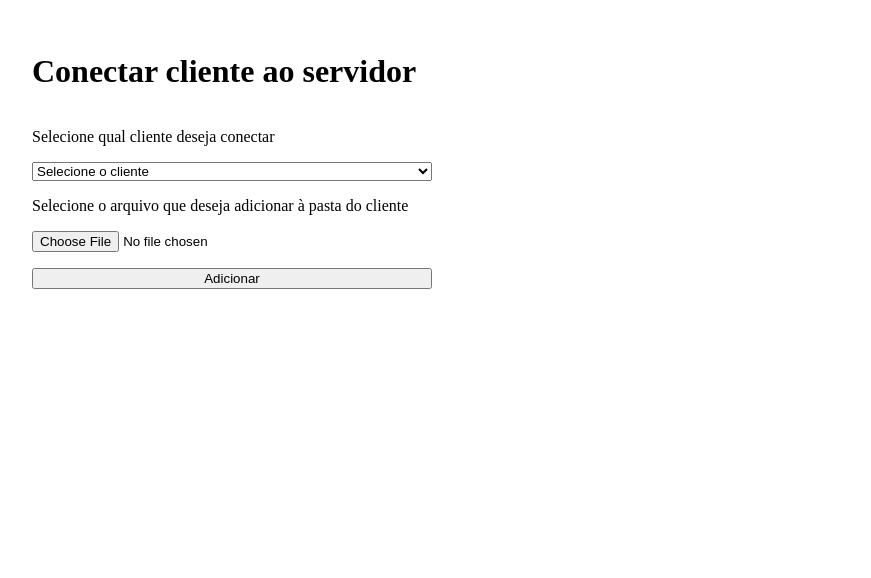
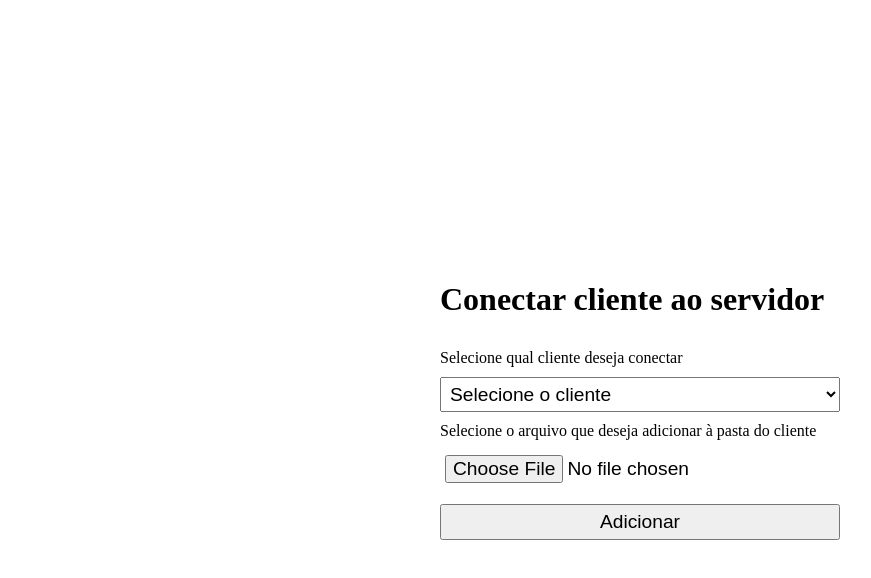
Before and after one commit to GabrielAAADS/FileSharing, a React (Create React App) app in the folder frontend/: page /add in a window 1280 px wide. Shown: the top 578 px of the page, without its empty margins (0-871 px from the left). Built offline with nearby package versions, Linux system fonts and the light colour scheme; the HTML template or start-up script is replaced by a standard one.

Commit message:
update styles

```diff
--- a/frontend/src/App.css
+++ b/frontend/src/App.css
@@ -1,38 +1,30 @@
-.App {
-  text-align: center;
+.container {
+  /* flex: 1; */
+  display: flex;
+  justify-content: center;
+  align-items: center;
+  min-height: 100vh;
 }
 
-.App-logo {
-  height: 40vmin;
-  pointer-events: none;
+.subcontainer {
+  display: flex;
+  flex-direction: column;
+  max-width: 25rem;
+  width: 100%;
+  margin: 1rem;
 }
 
-@media (prefers-reduced-motion: no-preference) {
-  .App-logo {
-    animation: App-logo-spin infinite 20s linear;
-  }
+input, select {
+  font-size: 1.2rem;
+  padding: 5px;
 }
 
-.App-header {
-  background-color: #282c34;
-  min-height: 100vh;
-  display: flex;
-  flex-direction: column;
-  align-items: center;
-  justify-content: center;
-  font-size: calc(10px + 2vmin);
-  color: white;
+button {
+  font-size: 1.2rem;
+  padding: 5px;
+  margin-top: 1rem;
 }
 
-.App-link {
-  color: #61dafb;
+p {
+  margin: 10px 0;
 }
-
-@keyframes App-logo-spin {
-  from {
-    transform: rotate(0deg);
-  }
-  to {
-    transform: rotate(360deg);
-  }
-}
--- a/frontend/src/pages/Add/index.js
+++ b/frontend/src/pages/Add/index.js
@@ -41,6 +41,7 @@ function Add() {
 
   return (
     <div className="container">
+      <div className="subcontainer">
         <h1>Conectar cliente ao servidor</h1>
         <p>Selecione qual cliente deseja conectar</p>
         <select value={id+1} onChange={v => setId(v.target.value - 1)}>
@@ -54,6 +55,7 @@ function Add() {
         {preview && <img src={preview} alt="Preview" width="100px" />}
         <button onClick={() => handleConnect()}>Adicionar</button>
       </div>
+    </div>
   );
 }
 
--- a/frontend/src/pages/ConnectServer/index.js
+++ b/frontend/src/pages/ConnectServer/index.js
@@ -33,6 +33,7 @@ function ConnectServer() {
 
   return (
     <div className="container">
+      <div className="subcontainer">
         <h1>Conectar cliente ao servidor</h1>
         <p>Selecione qual cliente deseja conectar</p>
         <select value={id+1} onChange={v => setId(v.target.value - 1)}>
@@ -43,6 +44,7 @@ function ConnectServer() {
         </select>
         <button onClick={() => handleConnect()}>Conectar</button>
       </div>
+    </div>
   );
 }
 
--- a/frontend/src/pages/DisconnectServer/index.js
+++ b/frontend/src/pages/DisconnectServer/index.js
@@ -31,6 +31,7 @@ function DisconnectServer() {
 
   return (
     <div className="container">
+      <div className="subcontainer">
         <h1>Desconectar cliente do servidor</h1>
         <p>Selecione qual cliente deseja desconectar</p>
         <select value={id+1} onChange={v => setId(v.target.value - 1)}>
@@ -41,6 +42,7 @@ function DisconnectServer() {
         </select>
         <button onClick={() => handleDisconnect()}>Desconectar</button>
       </div>
+    </div>
   );
 }
 
--- a/frontend/src/pages/DownloadFile/index.js
+++ b/frontend/src/pages/DownloadFile/index.js
@@ -47,6 +47,7 @@ function DownloadFile() {
 
   return (
     <div className="container">
+      <div className="subcontainer">
         <h1>Baixar Arquivos</h1>
 
         <p>Selecione pra qual cliente você deseja que o download seja feito</p>
@@ -74,6 +75,7 @@ function DownloadFile() {
 
         <button onClick={() => handleSearch()}>Baixar</button>
       </div>
+    </div>
   );
 }
 
--- a/frontend/src/pages/DownloadFileDistributed/index.js
+++ b/frontend/src/pages/DownloadFileDistributed/index.js
@@ -66,6 +66,7 @@ function DownloadFileDistributed() {
 
   return (
     <div className="container">
+      <div className="subcontainer">
         <h1>Baixar Arquivos</h1>
 
         <p>Selecione pra qual cliente você deseja que o download seja feito</p>
@@ -81,10 +82,12 @@ function DownloadFileDistributed() {
         <p>Digite o quanto em memória você quer baixar do arquivo</p>
         <input value={filesize} onChange={ev => setFilesize(ev.target.value)} />
 
+        <p>Selecione de quais clientes você quer baixar esse arquivo</p>
         <div>
           <input
             onClick={() => setClient1(!client1)}
             type="checkbox"
+            style={{marginBottom: 0}}
             checked={client1}
             onChange={ev => setClient1(!client1)}
           />
@@ -95,6 +98,7 @@ function DownloadFileDistributed() {
           <input
             onClick={() => setClient2(!client2)}
             type="checkbox"
+            style={{marginBottom: 0}}
             checked={client2}
             onChange={ev => setClient2(!client2)}
           />
@@ -105,6 +109,7 @@ function DownloadFileDistributed() {
           <input
             onClick={() => setClient3(!client3)}
             type="checkbox"
+            style={{marginBottom: 0}}
             checked={client3}
             onChange={ev => setClient3(!client3)}
           />
@@ -113,6 +118,7 @@ function DownloadFileDistributed() {
 
         <button onClick={() => handleSearch()}>Baixar</button>
       </div>
+    </div>
   );
 }
 
--- a/frontend/src/pages/Home/index.js
+++ b/frontend/src/pages/Home/index.js
@@ -3,16 +3,16 @@ import { Link } from 'react-router-dom';
 
 function Home() {
   return (
-    <div className="container">
+    <div className="subcontainer" style={{margin: 30}}>
       <h1>Home</h1>
-      <Link to="/connect">Conectar com o servidor</Link>
-      <Link to="/disconnect">Desconectar com o servidor</Link>
-      <Link to="/add">Adicionar um arquivo à pasta de algum cliente</Link>
-      <Link to="/download">Fazer download de um arquivo</Link>
-      <Link to="/downloadDistributed">Fazer download de um arquivo de maneira distribuída</Link>
-      <Link to="/searchall">Ver todos os arquivos</Link>
-      <Link to="/search">Procurar arquivos</Link>
-      <Link to="/searchbypattern">Procurar arquivos por pattern</Link>
+      <Link className="card-home" to="/connect">Conectar com o servidor</Link>
+      <Link className="card-home" to="/disconnect">Desconectar com o servidor</Link>
+      <Link className="card-home" to="/add">Adicionar um arquivo à pasta de algum cliente</Link>
+      <Link className="card-home" to="/download">Fazer download de um arquivo</Link>
+      <Link className="card-home" to="/downloadDistributed">Fazer download de um arquivo de maneira distribuída</Link>
+      <Link className="card-home" to="/searchall">Ver todos os arquivos</Link>
+      <Link className="card-home" to="/search">Procurar arquivos</Link>
+      <Link className="card-home" to="/searchbypattern">Procurar arquivos por pattern</Link>
     </div>
   );
 }
--- a/frontend/src/pages/Home/styles.css
+++ b/frontend/src/pages/Home/styles.css
@@ -1,10 +1,19 @@
-.container {
-  display: flex;
-  flex-direction: column;
+/* .container-home {
+  display: grid;
+  grid-template-columns: 1fr 1fr 1fr 1fr;
   max-width: 25rem;
   padding: 2rem;
+  gap: 1rem;
 }
 
 button {
   margin-top: 1rem;
 }
+
+.card-home {
+  background: rgb(65, 65, 65);
+  padding: 1rem;
+  text-decoration: none;
+  color: white;
+  font-size: 1.2rem;
+} */
--- a/frontend/src/pages/SearchAllFiles/index.js
+++ b/frontend/src/pages/SearchAllFiles/index.js
@@ -27,6 +27,7 @@ function SearchAllFiles() {
 
   return (
     <div className="container">
+      <div className="subcontainer">
         <h1>Todos os Arquivos</h1>
         <p>Selecione um cliente</p>
         <select value={id+1} onChange={v => setId(v.target.value - 1)}>
@@ -48,6 +49,7 @@ function SearchAllFiles() {
           })}
         </div>
       </div>
+    </div>
   );
 }
 
--- a/frontend/src/pages/SearchByPattern/index.js
+++ b/frontend/src/pages/SearchByPattern/index.js
@@ -28,6 +28,7 @@ function SearchByPattern() {
 
   return (
     <div className="container">
+      <div className="subcontainer">
         <h1>Buscar arquivos por pattern</h1>
 
         <p>Selecione um cliente</p>
@@ -55,6 +56,7 @@ function SearchByPattern() {
           })}
         </div>
       </div>
+    </div>
   );
 }
 
--- a/frontend/src/pages/SearchFiles/index.js
+++ b/frontend/src/pages/SearchFiles/index.js
@@ -42,6 +42,7 @@ function SearchFiles() {
 
   return (
     <div className="container">
+      <div className="subcontainer">
         <h1>Arquivos locais {id === -1 ? "" : ` do cliente ${id+1}`}</h1>
         <p>Selecione um cliente</p>
         <select value={id+1} onChange={v => setId(v.target.value - 1)}>
@@ -63,6 +64,7 @@ function SearchFiles() {
           })}
         </div>
       </div>
+    </div>
   );
 }
 
```
Lines whose indentation alone changed are shown as unchanged.
